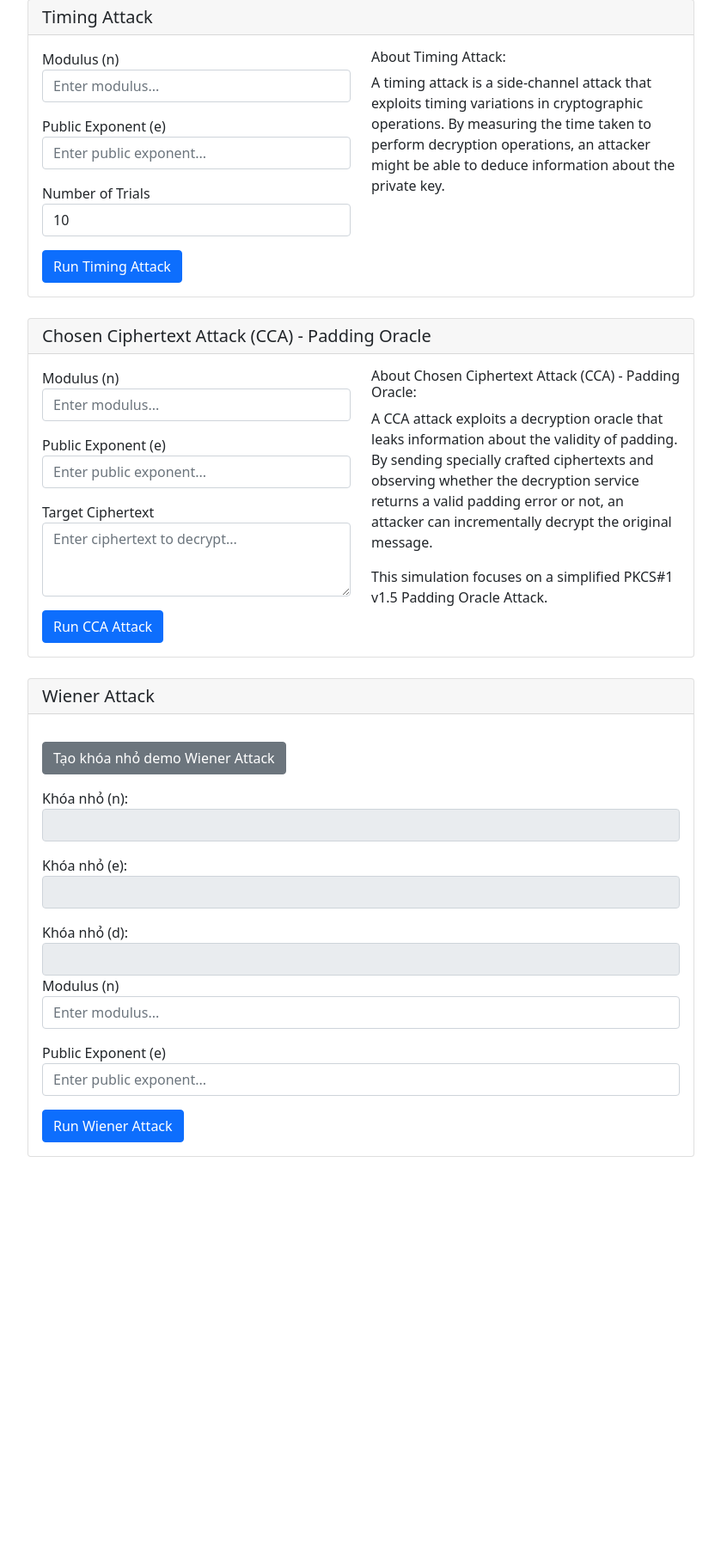
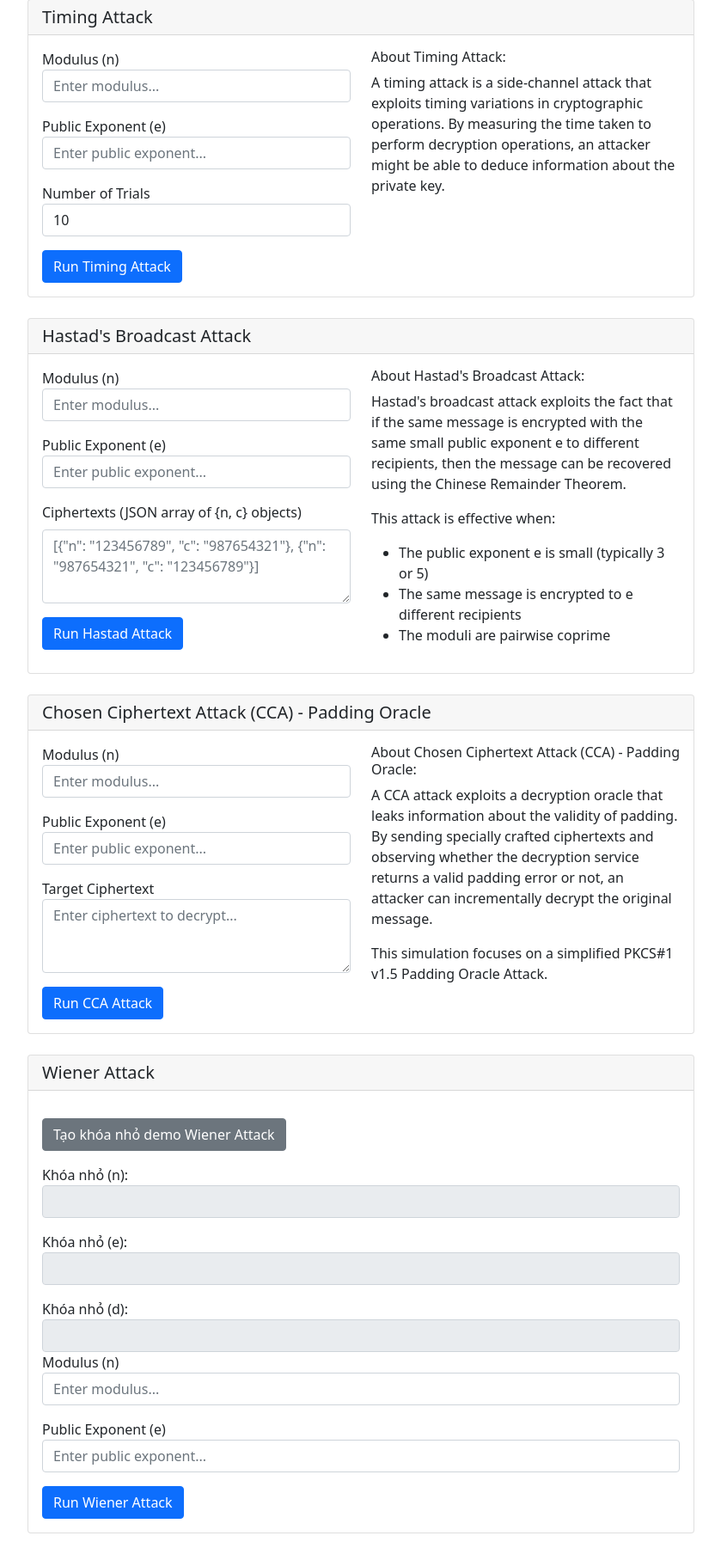
Before and after one commit to BlankBire/Cryptography-RSA, a Flask app: page / in a window 1280 px wide. Shown: the part 1626-3434 px from the top of the page at 86% size, without its empty margins (220-1059 px from the left). Before the commit the page ends 2972 px from the top, so only its background shows below. Run offline with Flask 3, Linux system fonts and the light colour scheme.

Commit message:
update hastad attack

```diff
--- a/src/server.py
+++ b/src/server.py
@@ -105,15 +105,40 @@ def generate_keys():
         if not server_keys:
             raise ValueError("Server keys not initialized")
 
-        # Convert public key to dict format (only send public key to client)
+        # Convert keys to dict format
         public_key_dict = {
             'n': str(server_keys['public_key'].n),
             'e': str(server_keys['public_key'].e)
         }
 
-        logger.info("Sending public key to client")
+        private_key_dict = {
+            'n': str(server_keys['private_key'].n),
+            'e': str(server_keys['private_key'].e),
+            'd': str(server_keys['private_key'].d),
+            'p': str(server_keys['private_key'].p),
+            'q': str(server_keys['private_key'].q)
+        }
+
+        # Save keys to .pem files
+        keys_dir = 'keys'
+        os.makedirs(keys_dir, exist_ok=True)
+
+        # Save public key
+        public_pem_path = os.path.join(keys_dir, 'public.pem')
+        with open(public_pem_path, 'wb') as f:
+            f.write(server_keys['public_key'].export_key(format='PEM'))
+        logger.info(f"Public key saved to {public_pem_path}")
+
+        # Save private key
+        private_pem_path = os.path.join(keys_dir, 'private.pem')
+        with open(private_pem_path, 'wb') as f:
+            f.write(server_keys['private_key'].export_key(format='PEM'))
+        logger.info(f"Private key saved to {private_pem_path}")
+
+        logger.info("Sending keys to client")
         return jsonify({
             'public_key': public_key_dict,
+            'private_key': private_key_dict,
             'timestamp': datetime.utcnow().isoformat()
         })
     except ValueError as ve:
@@ -245,6 +270,14 @@ def encrypt_message():
         rsa_cipher = get_rsa_cipher()
         encrypted = rsa_cipher.encrypt_message(message, public_key)
 
+        # Save ciphertext to file
+        ciphertext_dir = 'data'
+        os.makedirs(ciphertext_dir, exist_ok=True)
+        ciphertext_path = os.path.join(ciphertext_dir, 'ciphertext_samples.txt')
+        with open(ciphertext_path, 'w') as f: # Changed to 'w' for write (overwrite)
+            f.write(f"{encrypted}\n")
+        logger.info(f"Ciphertext saved to {ciphertext_path}")
+
         # Automatically decrypt the message using server's private key
         try:
             decrypted = rsa_cipher.decrypt_message(encrypted, server_keys['private_key'])
@@ -358,28 +391,19 @@ def timing_attack():
 def cca_attack():
     try:
         data = request.get_json()
-        if not data or 'ciphertext' not in data or 'private_key' not in data:
-            raise ValueError("Missing required fields: ciphertext and private_key")
+        if not data or 'ciphertext' not in data:
+            raise ValueError("Missing required field: ciphertext")
 
         ciphertext_b64 = data.get('ciphertext')
-        private_key_dict = data.get('private_key')
 
-        if not ciphertext_b64 or not private_key_dict:
-            raise ValueError("Missing ciphertext or private key")
+        if not ciphertext_b64:
+            raise ValueError("Missing ciphertext")
 
-        # Convert private key components to int
-        try:
-            private_key = RSA.construct((
-                int(private_key_dict['n']),
-                int(private_key_dict['e']),
-                int(private_key_dict['d']),
-                int(private_key_dict['p']),
-                int(private_key_dict['q'])
-            ))
-        except KeyError as ke:
-            raise ValueError(f"Missing private key component: {ke}")
-        except ValueError as ve:
-            raise ValueError(f"Invalid private key component: {ve}")
+        # Sử dụng server's private key
+        if not server_keys:
+            raise ValueError("Server keys not initialized")
+
+        private_key = server_keys['private_key']
 
         # Decode Base64 ciphertext to bytes, then convert to hex string
         try:
@@ -492,6 +516,46 @@ def get_signed_message():
         logger.error(f"Error in get_signed_message: {str(e)}")
         return jsonify({'error': 'Internal server error'}), 500
 
+@app.route('/api/attacks/hastad', methods=['POST'])
+@limiter.limit("5 per minute")
+@log_request
+def hastad_attack_api():
+    try:
+        data = request.get_json()
+        if not data or 'public_key' not in data:
+            raise ValueError("Missing required fields")
+
+        public_key = data['public_key']
+        ciphertexts = data.get('ciphertexts')  # Optional
+
+        from attacks.hastad import hastad_attack
+        result = hastad_attack(public_key, ciphertexts)
+
+        logger.info(f"Hastad attack completed")
+        return jsonify(result)
+
+    except ValueError as ve:
+        logger.error(f"Validation error in hastad_attack_api: {str(ve)}")
+        return jsonify({'error': str(ve)}), 400
+    except Exception as e:
+        logger.error(f"Error in hastad_attack_api: {str(e)}")
+        return jsonify({'error': 'Internal server error'}), 500
+
+@app.route('/api/generate-hastad-example', methods=['GET'])
+@limiter.limit("5 per minute")
+@log_request
+def generate_hastad_example():
+    try:
+        from attacks.hastad import generate_test_example
+        example = generate_test_example()
+
+        logger.info(f"Generated Hastad test example with message: {example['original_message']}")
+        return jsonify(example)
+
+    except Exception as e:
+        logger.error(f"Error generating Hastad example: {str(e)}")
+        return jsonify({'error': 'Internal server error'}), 500
+
 if __name__ == '__main__':
     # Create necessary directories
     os.makedirs('keys', exist_ok=True)
--- a/src/templates/index.html
+++ b/src/templates/index.html
@@ -214,6 +214,58 @@
             </div>
         </div>
 
+        <!-- Hastad Attack Section -->
+        <div class="card mb-4">
+            <div class="card-header">
+                <h2 class="h5 mb-0">Hastad's Broadcast Attack</h2>
+            </div>
+            <div class="card-body">
+                <div class="row">
+                    <div class="col-md-6">
+                        <div class="form-group">
+                            <label for="hastadN">Modulus (n)</label>
+                            <input type="text" class="form-control" id="hastadN" placeholder="Enter modulus...">
+                        </div>
+                        <div class="form-group mt-3">
+                            <label for="hastadE">Public Exponent (e)</label>
+                            <input type="text" class="form-control" id="hastadE" placeholder="Enter public exponent...">
+                        </div>
+                        <div class="form-group mt-3">
+                            <label for="hastadCiphertexts" class="form-label">Ciphertexts (JSON array of {n, c}
+                                objects)</label>
+                            <textarea class="form-control" id="hastadCiphertexts" rows="3"
+                                placeholder='[{"n": "123456789", "c": "987654321"}, {"n": "987654321", "c": "123456789"}]'></textarea>
+                        </div>
+                        <button class="btn btn-primary mt-3" onclick="runHastadAttack()">Run Hastad Attack</button>
+                    </div>
+                    <div class="col-md-6">
+                        <div class="method-descriptions">
+                            <h6>About Hastad's Broadcast Attack:</h6>
+                            <p>Hastad's broadcast attack exploits the fact that if the same message is encrypted with
+                                the same small public exponent e to different recipients, then the message can be
+                                recovered using the Chinese Remainder Theorem.</p>
+                            <p>This attack is effective when:</p>
+                            <ul>
+                                <li>The public exponent e is small (typically 3 or 5)</li>
+                                <li>The same message is encrypted to e different recipients</li>
+                                <li>The moduli are pairwise coprime</li>
+                            </ul>
+                        </div>
+                    </div>
+                </div>
+                <div id="hastadLoading" class="loading mt-3" style="display: none;">
+                    <div class="spinner-border text-primary" role="status">
+                        <span class="visually-hidden">Loading...</span>
+                    </div>
+                    <p class="mt-2">Running Hastad attack...</p>
+                </div>
+                <div id="hastadResult" class="mt-3" style="display: none;">
+                    <h3 class="h6">Hastad Attack Results:</h3>
+                    <pre id="hastadOutput" class="bg-light p-2"></pre>
+                </div>
+            </div>
+        </div>
+
         <!-- CCA Attack Section -->
         <div class="card mb-4">
             <div class="card-header">
@@ -310,30 +362,27 @@
     <script>
         const API_URL = 'http://localhost:4444/api';
         let currentPublicKey = null;
+        let currentPrivateKey = null;
 
         async function generateKeys() {
-            // Show loading
             document.getElementById('keyGenerationLoading').style.display = 'block';
             document.getElementById('keyGenerationResult').style.display = 'none';
 
             try {
                 const response = await fetch(`${API_URL}/generate-keys`, {
-                    method: 'POST',
-                    headers: { 'Content-Type': 'application/json' }
+                    method: 'POST'
                 });
-
                 const data = await response.json();
 
-                if (data.public_key) {
-                    data.public_key.n = data.public_key.n.toString();
-                    data.public_key.e = data.public_key.e.toString();
-                    currentPublicKey = data.public_key;
-                    document.getElementById('publicKey').textContent = JSON.stringify(data.public_key, null, 2);
-                    document.getElementById('keyGenerationResult').style.display = 'block';
-                } else if (data.error) {
-                    document.getElementById('keyGenerationResult').style.display = 'block';
-                    document.getElementById('publicKey').textContent = `Error: ${data.error}`;
+                if (data.error) {
+                    alert(`Error: ${data.error}`);
+                    return;
                 }
+
+                currentPublicKey = data.public_key;
+                currentPrivateKey = data.private_key;
+                document.getElementById('publicKey').textContent = JSON.stringify(data.public_key, null, 2);
+                document.getElementById('keyGenerationResult').style.display = 'block';
             } catch (error) {
                 document.getElementById('keyGenerationLoading').style.display = 'none';
                 document.getElementById('keyGenerationResult').style.display = 'block';
@@ -632,8 +681,7 @@
                     method: 'POST',
                     headers: { 'Content-Type': 'application/json' },
                     body: JSON.stringify({
-                        ciphertext: ciphertext,
-                        public_key: currentPublicKey
+                        ciphertext: ciphertext
                     })
                 });
 
@@ -703,6 +751,56 @@
         function hexToBase64(hex) {
             return btoa(String.fromCharCode.apply(null, hex.match(/\w{2}/g).map(function (a) { return parseInt(a, 16); })));
         }
+
+        async function runHastadAttack() {
+            const n = document.getElementById('hastadN').value;
+            const e = document.getElementById('hastadE').value;
+            const ciphertexts = document.getElementById('hastadCiphertexts').value;
+
+            // Show loading
+            document.getElementById('hastadLoading').style.display = 'block';
+            document.getElementById('hastadResult').style.display = 'none';
+
+            try {
+                const response = await fetch('/api/attacks/hastad', {
+                    method: 'POST',
+                    headers: {
+                        'Content-Type': 'application/json'
+                    },
+                    body: JSON.stringify({
+                        public_key: {
+                            n: n,
+                            e: e
+                        },
+                        ciphertexts: ciphertexts ? JSON.parse(ciphertexts) : []
+                    })
+                });
+
+                const result = await response.json();
+
+                // Hide loading and show result
+                document.getElementById('hastadLoading').style.display = 'none';
+                document.getElementById('hastadResult').style.display = 'block';
+
+                // Display result
+                const output = document.getElementById('hastadOutput');
+
+                if (!response.ok) {
+                    // Handle HTTP errors (e.g., 400, 500)
+                    const errorMessage = result.error || 'Unknown server error';
+                    output.innerHTML = `Attack failed: ${errorMessage}\nExecution Time: ${result.execution_time ? result.execution_time.toFixed(2) : 'N/A'}s`;
+                } else if (result.success) {
+                    output.innerHTML = `Attack successful!\n\nDecrypted Message: ${result.decrypted_message}\n${result.message_text ? `Message Text: ${result.message_text}\n` : ''}Execution Time: ${result.execution_time ? result.execution_time.toFixed(2) : 'N/A'}s`;
+                } else {
+                    output.innerHTML = `Attack failed: ${result.message}\nExecution Time: ${result.execution_time ? result.execution_time.toFixed(2) : 'N/A'}s`;
+                }
+            } catch (error) {
+                // Hide loading and show error
+                document.getElementById('hastadLoading').style.display = 'none';
+                document.getElementById('hastadResult').style.display = 'block';
+                document.getElementById('hastadOutput').innerHTML = `Error: ${error.message}`;
+            }
+        }
     </script>
 </body>
 
```
Also changed, not shown: src/attacks/hastad.py (+152 -11 lines), src/attacks/wiener.py (+43 -24 lines), 1 other file.
